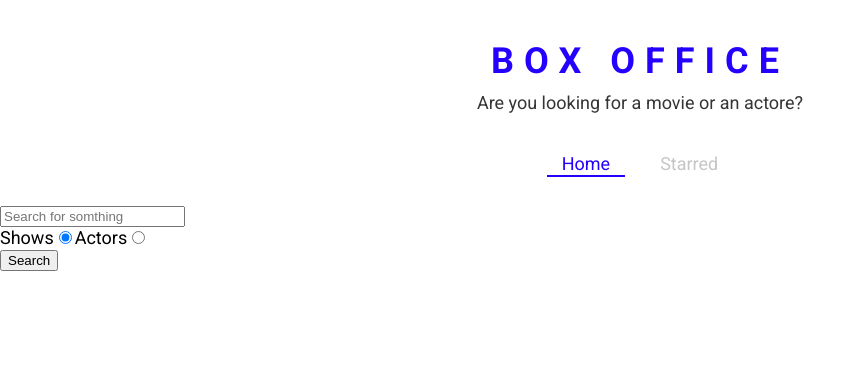
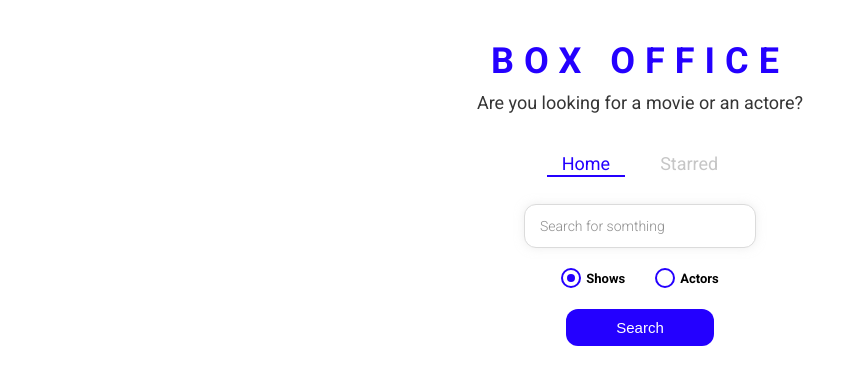
Before and after one commit to erezdan/box-office, a React (Create React App) app: page / in a window 1280 px wide. Shown: the top 384 px of the page, without its empty margins (0-866 px from the left). Built offline with nearby package versions, Linux system fonts and the light colour scheme.

Commit message:
style the entire app

```diff
--- /dev/null
+++ b/src/components/CustomRadio.js
@@ -0,0 +1,66 @@
+import React from 'react';
+import styled from 'styled-components';
+
+const RadioWrapper = styled.label`
+  display: block;
+  position: relative;
+  padding-left: 25px;
+  cursor: pointer;
+  font-size: 13px;
+  user-select: none;
+  font-weight: 700;
+  line-height: 1.65;
+
+  input {
+    position: absolute;
+    opacity: 0;
+    cursor: pointer;
+  }
+
+  span {
+    position: absolute;
+    top: 0;
+    left: 0;
+    height: 16px;
+    width: 16px;
+    background-color: #fff;
+    border: 2px solid ${({ theme }) => theme.mainColors.blue};
+    border-radius: 50%;
+  }
+
+  input:checked ~ span {
+    background-color: #fff;
+    border: 2px solid ${({ theme }) => theme.mainColors.blue};
+  }
+
+  span:after {
+    content: '';
+    position: absolute;
+    display: none;
+  }
+
+  input:checked ~ span:after {
+    display: block;
+  }
+
+  span:after {
+    top: 4px;
+    left: 4px;
+    width: 8px;
+    height: 8px;
+    border-radius: 50%;
+    background: ${({ theme }) => theme.mainColors.blue};
+  }
+`;
+
+const CustomRadio = ({ label, ...restProps }) => {
+  return (
+    <RadioWrapper htmlFor={restProps.id}>
+      {label}
+      <input {...restProps} type="radio" />
+      <span />
+    </RadioWrapper>
+  );
+};
+
+export default CustomRadio;
--- a/src/pages/Home.js
+++ b/src/pages/Home.js
@@ -1,9 +1,15 @@
 import React, { useState } from 'react';
 import ActorGrid from '../components/actor/ActorGrid';
+import CustomRadio from '../components/CustomRadio';
 import MainPageLayout from '../components/MainPageLayout';
 import ShowGrid from '../components/show/ShowGrid';
 import { apiGet } from '../misc/config';
 import { useLastQuery } from '../misc/custom-hooks';
+import {
+  SearchInput,
+  RadioInputsWrapper,
+  SearchButtonWrapper,
+} from './Home.styled';
 
 // tvmaze.com
 
@@ -48,7 +54,7 @@
 
   return (
     <MainPageLayout>
-      <input
+      <SearchInput
         type="text"
         placeholder="Search for somthing"
         onChange={onInputChange}
@@ -56,33 +62,33 @@
         val={input}
       />
 
-      <div>
-        <label htmlFor="shows-search">
-          Shows
-          <input
+      <RadioInputsWrapper>
+        <div>
+          <CustomRadio
+            label="Shows"
             id="shows-search"
-            type="radio"
             value="shows"
             onChange={onRadioChange}
             checked={isShowsSearch}
           />
-        </label>
+        </div>
 
-        <label htmlFor="actors-search">
-          Actors
-          <input
+        <div>
+          <CustomRadio
+            label="Actors"
             id="actors-search"
-            type="radio"
             value="people"
             onChange={onRadioChange}
             checked={!isShowsSearch}
           />
-        </label>
-      </div>
+        </div>
+      </RadioInputsWrapper>
 
-      <button type="button" onClick={onButtonClick}>
-        Search
-      </button>
+      <SearchButtonWrapper>
+        <button type="button" onClick={onButtonClick}>
+          Search
+        </button>
+      </SearchButtonWrapper>
       {renderResults()}
     </MainPageLayout>
   );
--- /dev/null
+++ b/src/pages/Home.styled.js
@@ -0,0 +1,49 @@
+import styled from 'styled-components';
+
+export const SearchInput = styled.input`
+  display: block;
+  font-family: 'Roboto', sans-serif;
+  width: 200px;
+  margin: auto;
+  outline: none;
+  padding: 13px 15px;
+  border: 1px solid #dbdbdb;
+  box-shadow: 0px 0px 10px 0px rgba(219, 219, 219, 0.5);
+  font-size: 14px;
+  border-radius: 12px;
+  color: #8d8d8d;
+
+  &::placeholder {
+    font-weight: 300;
+    color: #8d8d8d;
+  }
+`;
+
+export const RadioInputsWrapper = styled.div`
+  display: flex;
+  justify-content: center;
+  margin: 20px 0;
+
+  div {
+    margin: 0 15px;
+  }
+`;
+
+export const SearchButtonWrapper = styled.div`
+  text-align: center;
+  margin-bottom: 35px;
+
+  button {
+    color: #fff;
+    background-color: ${({ theme }) => theme.mainColors.blue};
+    margin: auto;
+    padding: 10px 50px;
+    font-size: 15px;
+    border: none;
+    outline: none;
+    border-radius: 12px;
+    &:hover {
+      cursor: pointer;
+    }
+  }
+`;
```
